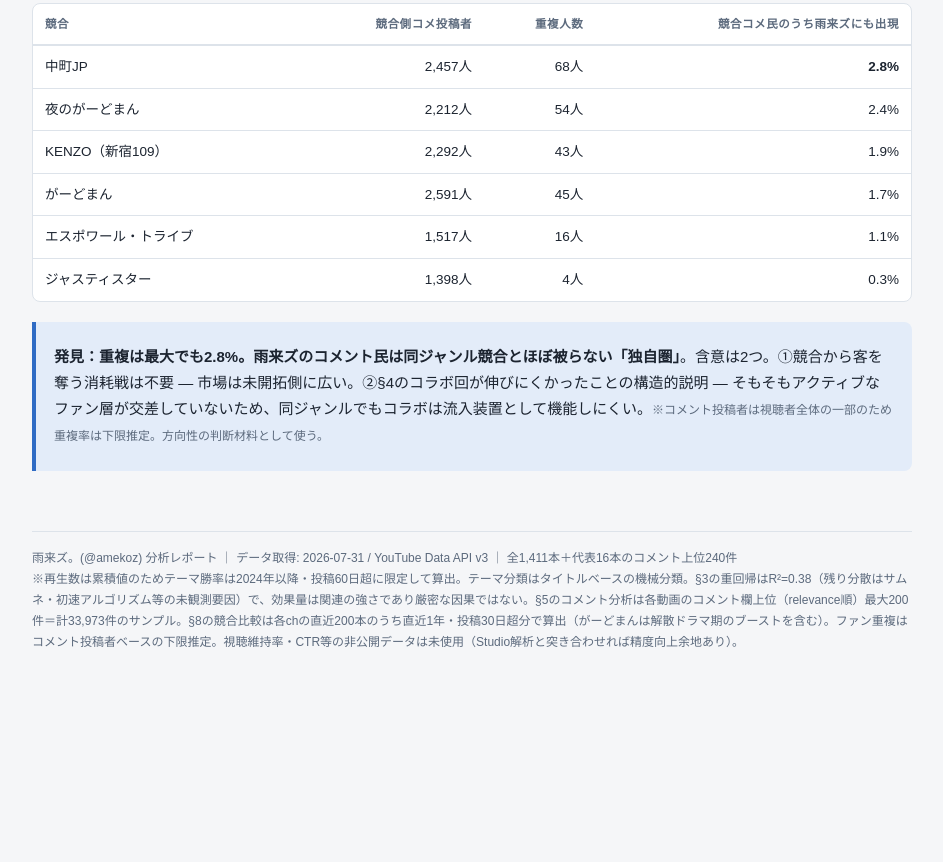
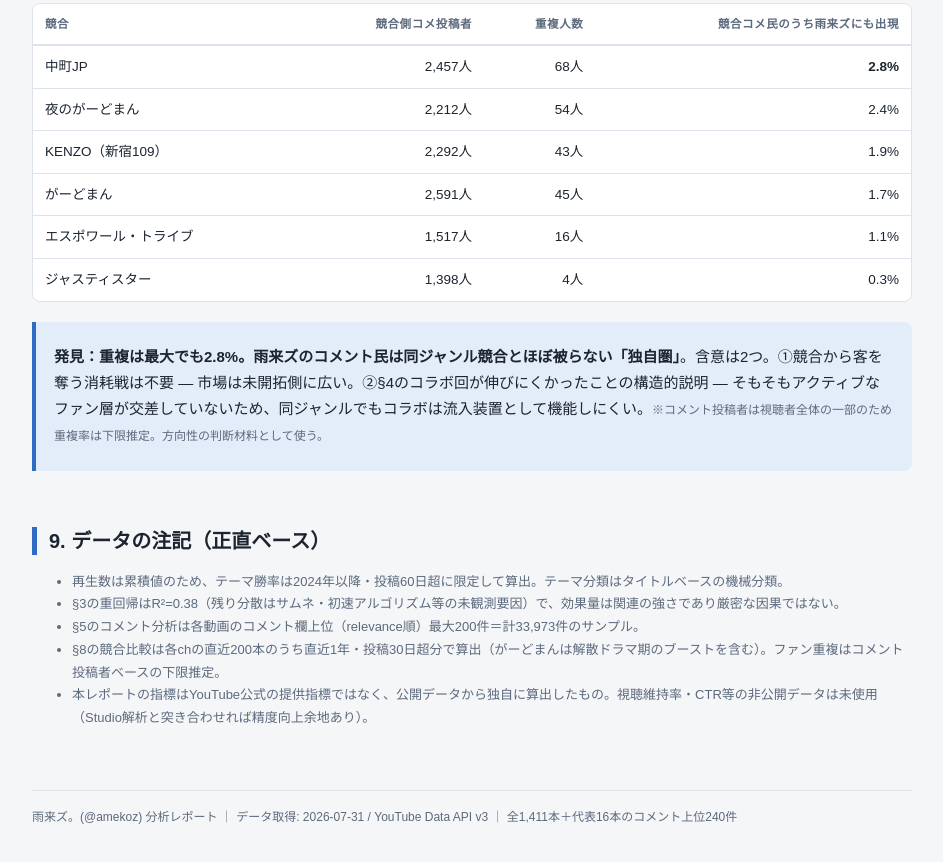
Before and after one commit to oo2xx/channel-lab, a plain HTML site: page r/amekoz-be6b9fc2.html in a window 1280 px wide. Shown: the part 9785-10647 px from the top of the page, without its empty margins (168-1111 px from the left). Before the commit the page ends 10518 px from the top, so only its background shows below. Drawn offline with Linux system fonts and the light colour scheme.

Commit message:
amekoz share: notes to §9 (v2.0 compliance)

```diff
--- a/r/amekoz-be6b9fc2.html
+++ b/r/amekoz-be6b9fc2.html
@@ -343,8 +343,15 @@ footer{margin-top:60px; padding-top:16px; border-top:1px solid var(--line); font
 <p><b>発見：重複は最大でも2.8%。雨来ズのコメント民は同ジャンル競合とほぼ被らない「独自圏」</b>。含意は2つ。①競合から客を奪う消耗戦は不要 — 市場は未開拓側に広い。②§4のコラボ回が伸びにくかったことの構造的説明 — そもそもアクティブなファン層が交差していないため、同ジャンルでもコラボは流入装置として機能しにくい。<span class="note">※コメント投稿者は視聴者全体の一部のため重複率は下限推定。方向性の判断材料として使う。</span></p>
 </div>
 
-<footer>雨来ズ。(@amekoz) 分析レポート ｜ データ取得: 2026-07-31 / YouTube Data API v3 ｜ 全1,411本＋代表16本のコメント上位240件<br>
-※再生数は累積値のためテーマ勝率は2024年以降・投稿60日超に限定して算出。テーマ分類はタイトルベースの機械分類。§3の重回帰はR²=0.38（残り分散はサムネ・初速アルゴリズム等の未観測要因）で、効果量は関連の強さであり厳密な因果ではない。§5のコメント分析は各動画のコメント欄上位（relevance順）最大200件＝計33,973件のサンプル。§8の競合比較は各chの直近200本のうち直近1年・投稿30日超分で算出（がーどまんは解散ドラマ期のブーストを含む）。ファン重複はコメント投稿者ベースの下限推定。視聴維持率・CTR等の非公開データは未使用（Studio解析と突き合わせれば精度向上余地あり）。</footer>
+<h2>9. データの注記（正直ベース）</h2>
+<ul class="small">
+<li>再生数は累積値のため、テーマ勝率は2024年以降・投稿60日超に限定して算出。テーマ分類はタイトルベースの機械分類。</li>
+<li>§3の重回帰はR²=0.38（残り分散はサムネ・初速アルゴリズム等の未観測要因）で、効果量は関連の強さであり厳密な因果ではない。</li>
+<li>§5のコメント分析は各動画のコメント欄上位（relevance順）最大200件＝計33,973件のサンプル。</li>
+<li>§8の競合比較は各chの直近200本のうち直近1年・投稿30日超分で算出（がーどまんは解散ドラマ期のブーストを含む）。ファン重複はコメント投稿者ベースの下限推定。</li>
+<li>本レポートの指標はYouTube公式の提供指標ではなく、公開データから独自に算出したもの。視聴維持率・CTR等の非公開データは未使用（Studio解析と突き合わせれば精度向上余地あり）。</li>
+</ul>
+<footer>雨来ズ。(@amekoz) 分析レポート ｜ データ取得: 2026-07-31 / YouTube Data API v3 ｜ 全1,411本＋代表16本のコメント上位240件</footer>
 </div>
 
 </body>
```
